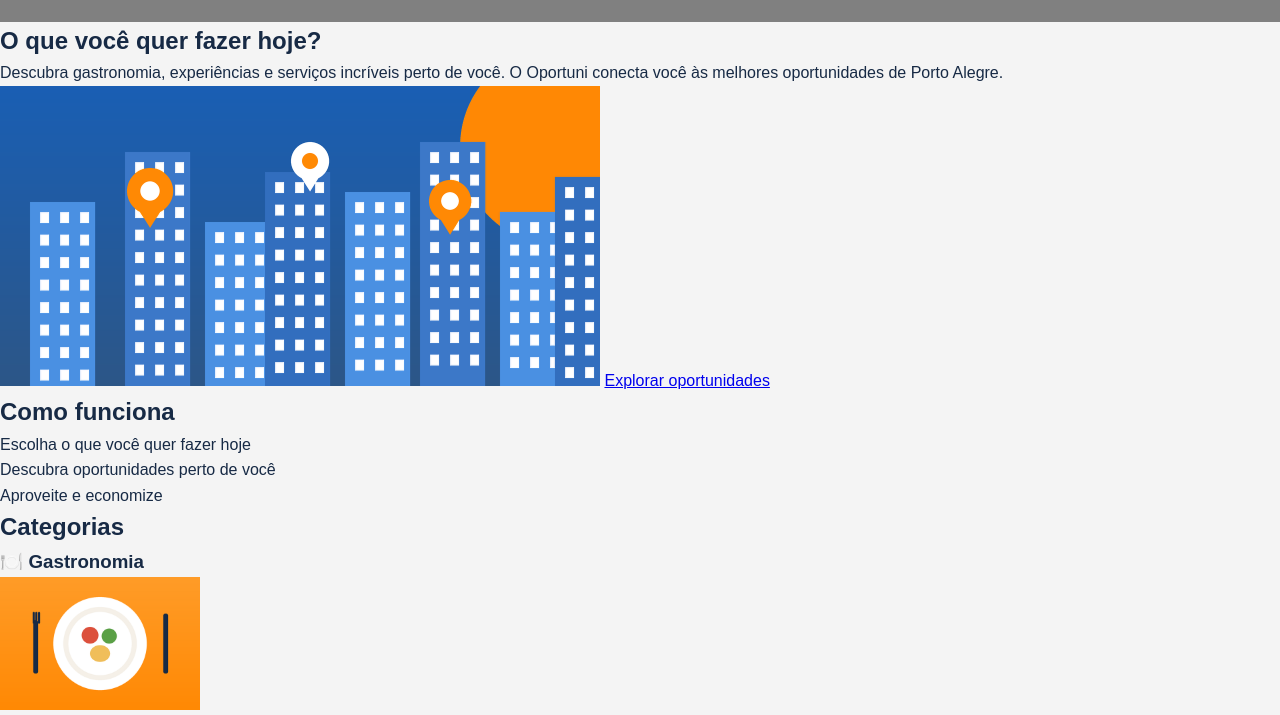
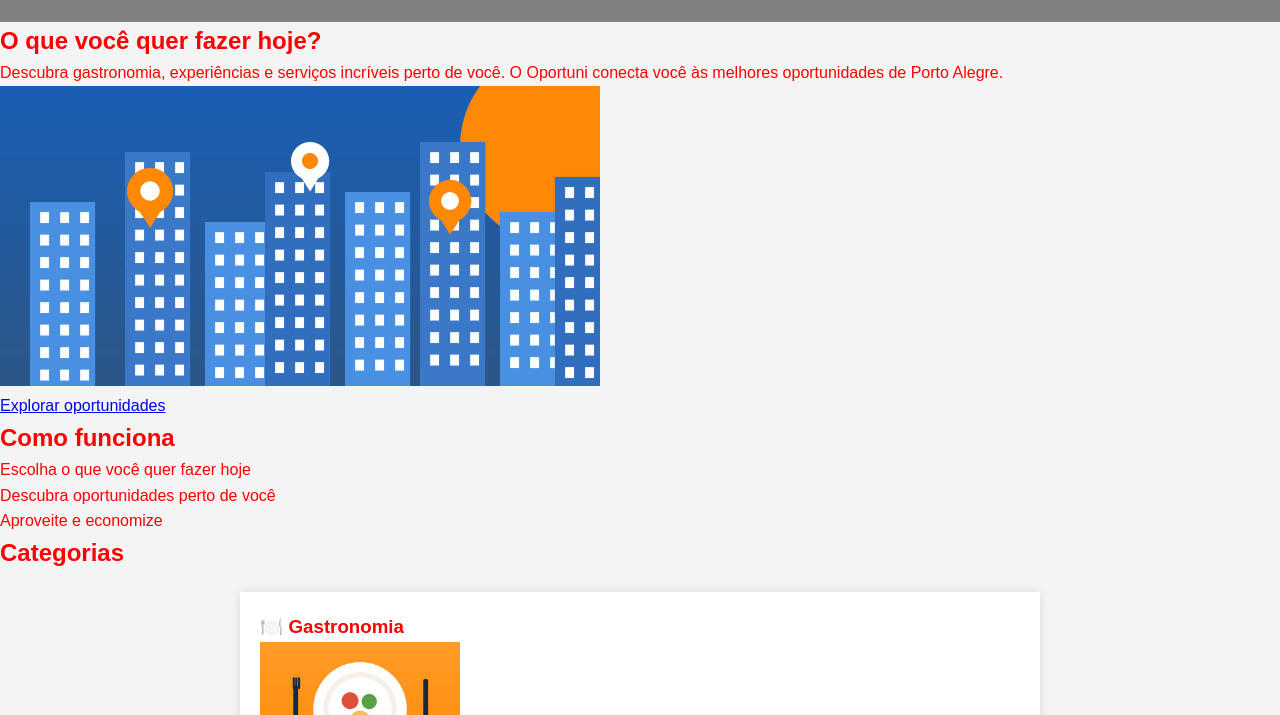
Before and after one commit to profDaniStein/meu-clube, a plain HTML site: page index.html in a window 1280 px wide. Shown: the part 186-901 px from the top of the page. Drawn offline with Linux system fonts and the light colour scheme; files that its build step writes are made by us from their sources.

Commit message:
AULA 19/08 CSS E INDEX

```diff
--- a/css/style.css
+++ b/css/style.css
@@ -15,6 +15,17 @@ body {
     background-color: #f4f4f4;
 
     color: #172a45;
+
+
+    color: red;                    /* nome (limitado) */
+
+    color: #ff0000;                /* hexadecimal (o mais usado) */
+
+    color: rgb(255, 000, 000);       /* vermelho, verde, azul */
+
+    /*color: rgba(255, 137, 4, 0.5); /* com transparência (0 a 1) */
+
+
 
     line-height: 1.6;
 
@@ -53,3 +64,17 @@ nav a:hover {
     color: #ff8904;          /* muda para laranja ao passar o mouse */
 
 }
+
+article {
+
+    padding: 20px;
+
+    background-color: white;
+
+    margin: 20px auto;
+
+    max-width: 800px;
+
+    box-shadow: 0 0 10px rgba(0, 0, 0, 0.1);
+
+}
--- a/index.html
+++ b/index.html
@@ -4,7 +4,7 @@
 
 <head>
 
-    <link rel="stylesheet" href="style.css">
+    <link rel="stylesheet" href="css/style.css">
 
     <meta charset="UTF-8">
 
@@ -65,11 +65,12 @@
                 oportunidades de Porto Alegre.
 
             </p>
-
-            <img src="img/city.png" alt="Cidade cheia de oportunidades perto de você" width="600">
-
-            <a href="#categorias">Explorar oportunidades</a>
-
+            <figure>
+                <img src="img/city.png" alt="Cidade cheia de oportunidades perto de você" width="600">
+                <figcaption>
+                    <a href="#categorias">Explorar oportunidades</a>
+                </figcaption>
+            </figure>
         </section>
 
 
```
